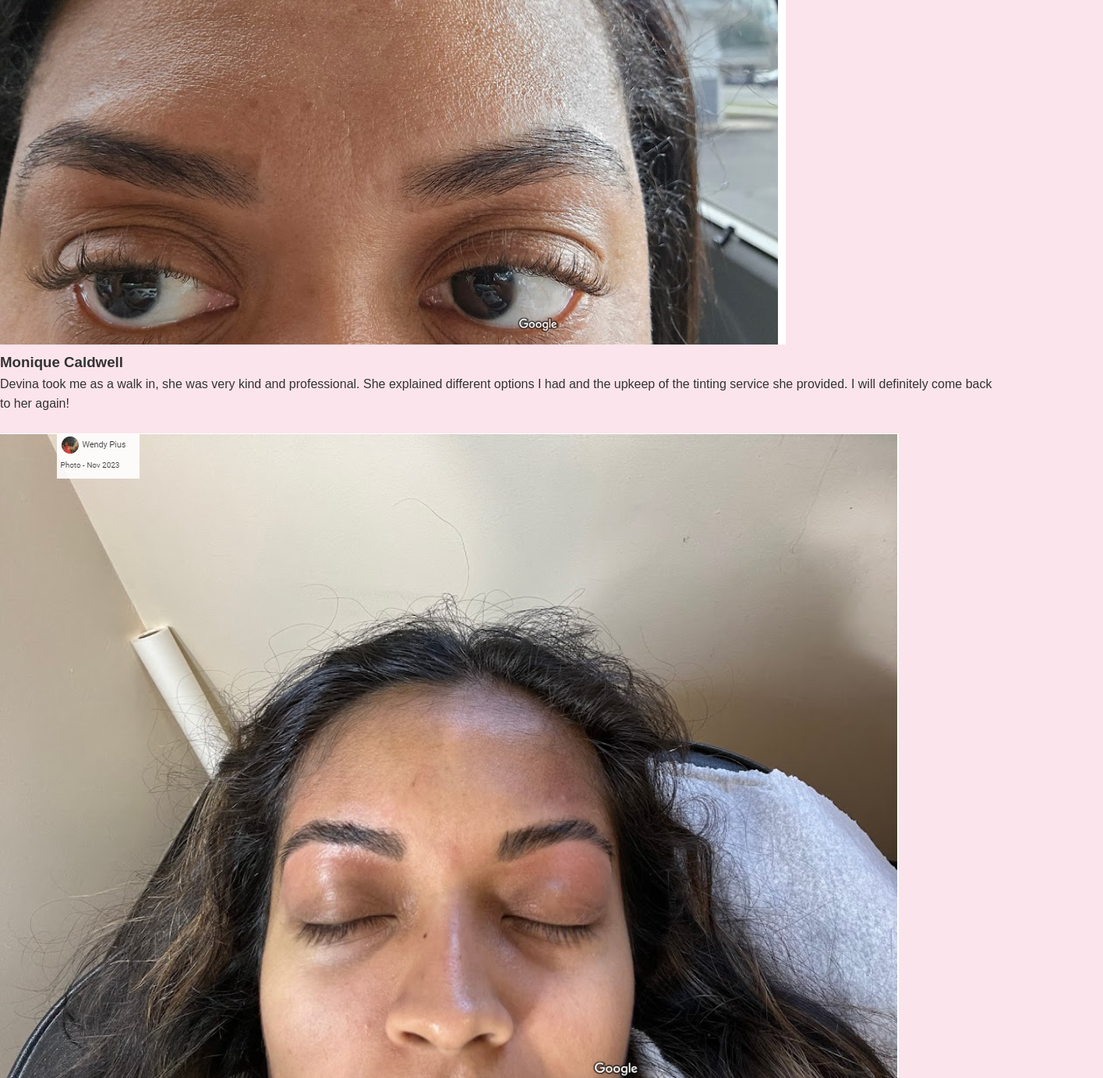
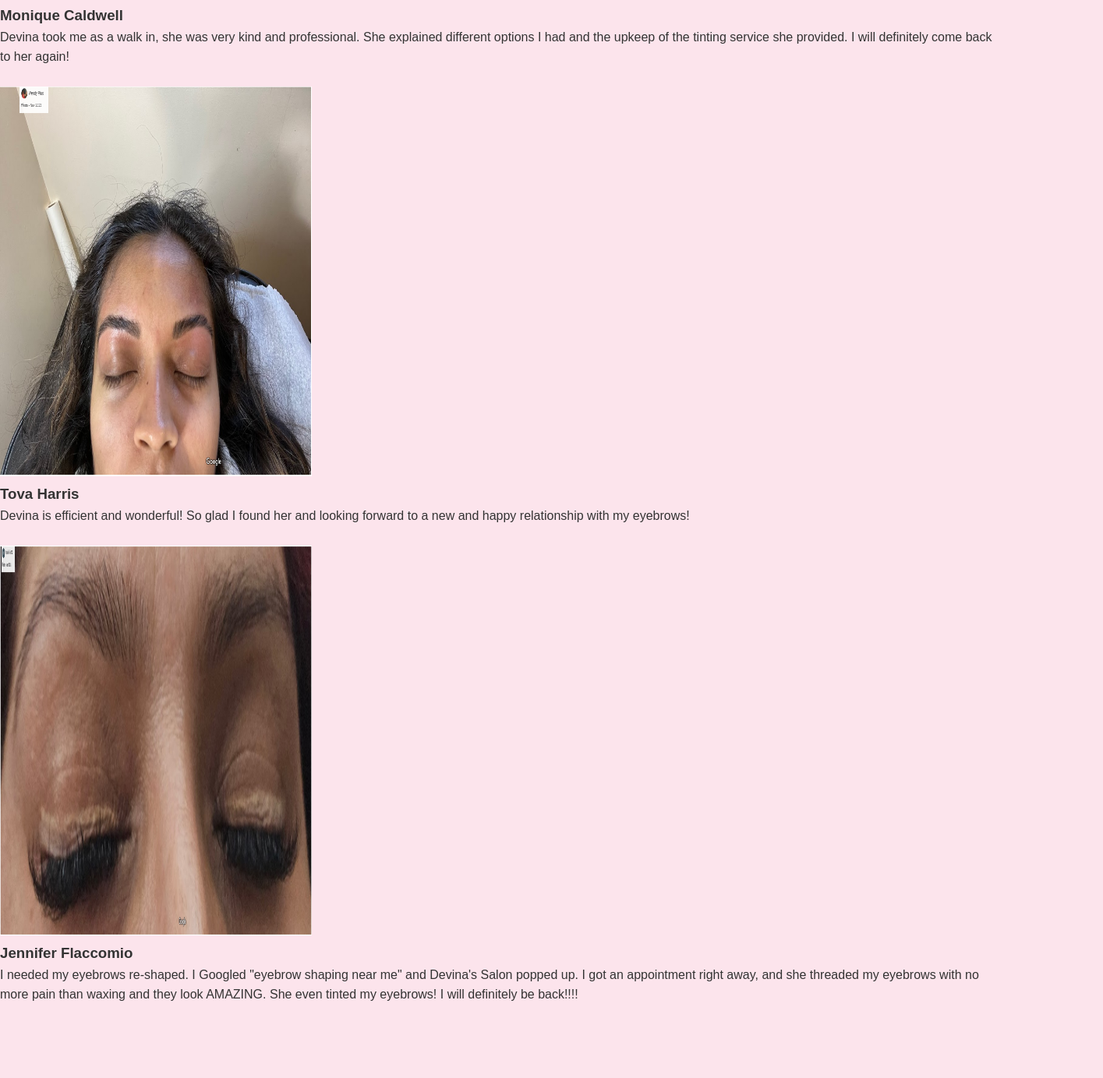
Before and after one commit to Mihir2811/Devinas_salon, a plain HTML site: page index.html in a window 1280 px wide. Shown: the part 3295-4678 px from the top of the page at 78% size, 1415 px wide, since content can reach past the window. Drawn offline with Linux system fonts and the light colour scheme; a script that the page names is missing.

Commit message:
Update index.html

```diff
--- a/index.html
+++ b/index.html
@@ -140,7 +140,8 @@
     <ul class=list-members>
       <li class=member>
         <div class=member-image>
-          <img src=Screenshot1.png />
+          <img src=Screenshot1.png width="400"
+          height="500" />
         </div>
         <div class=member-info>
           <h3>Ashley Holub</h3>
@@ -152,7 +153,8 @@
       </li>
       <li class=member>
         <div class=member-image>
-          <img src=Screenshot2.png />
+          <img src=Screenshot2.png width="400"
+          height="500" />
         </div>
         <div class=member-info>
           <h3>Monique Caldwell</h3>
@@ -165,7 +167,8 @@
       </li>
       <li class=member>
         <div class=member-image>
-          <img src=Screenshot3.png />
+          <img src=Screenshot3.png width="400"
+          height="500" />
         </div>
         <div class=member-info>
           <h3>Tova Harris</h3>
@@ -177,7 +180,8 @@
       </li>
       <li class=member>
         <div class=member-image>
-          <img src=Screenshot4.png />
+          <img src=Screenshot4.png width="400"
+          height="500" />
         </div>
         <div class=member-info>
           <h3>Jennifer Flaccomio</h3>
```
